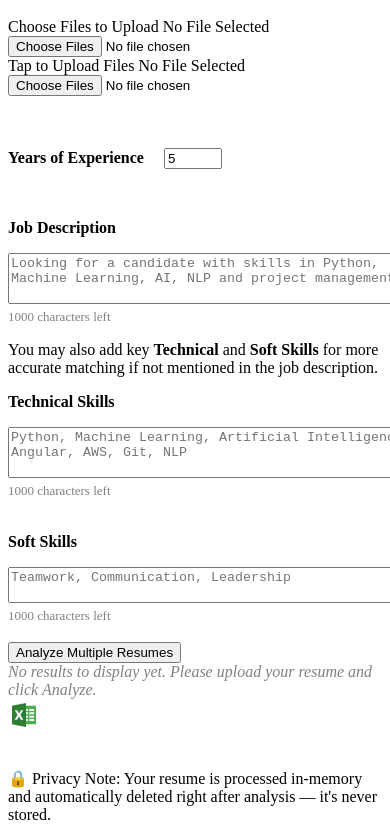
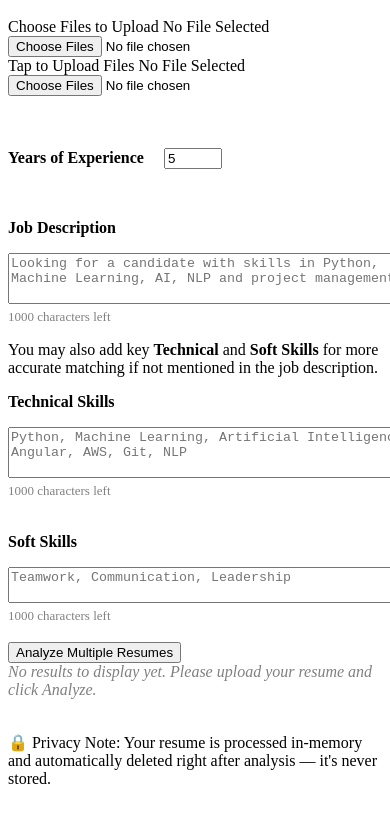
Before and after one commit to Gokul-Venkatesan/SkillSavvy, an Angular app in the folder frontend/: page / in a window 390 px wide. Shown: the part 717-1557 px from the top of the page. After the commit the page ends 1521 px from the top, so only its background shows below. Built offline with nearby package versions, Linux system fonts and the light colour scheme.

Commit message:
Image display only with results on Mobile

```diff
--- a/frontend/src/app/app.component.html
+++ b/frontend/src/app/app.component.html
@@ -369,7 +369,8 @@
     <h3 class="analysis-result" *ngIf="multiResults && multiResults.length > 0">
         <b><font color="white">Analysis Result of {{ multiResults.length }} {{ multiResults.length === 1 ? 'file' : 'files' }}</font></b>
     </h3>
-    <img src="exp-xl.png"
+    <img *ngIf="multiResults && multiResults.length > 0"
+          src="exp-xl.png"
          alt="Export to Excel"
          title="Export to Excel"
          (click)="exportExcel()"
```
